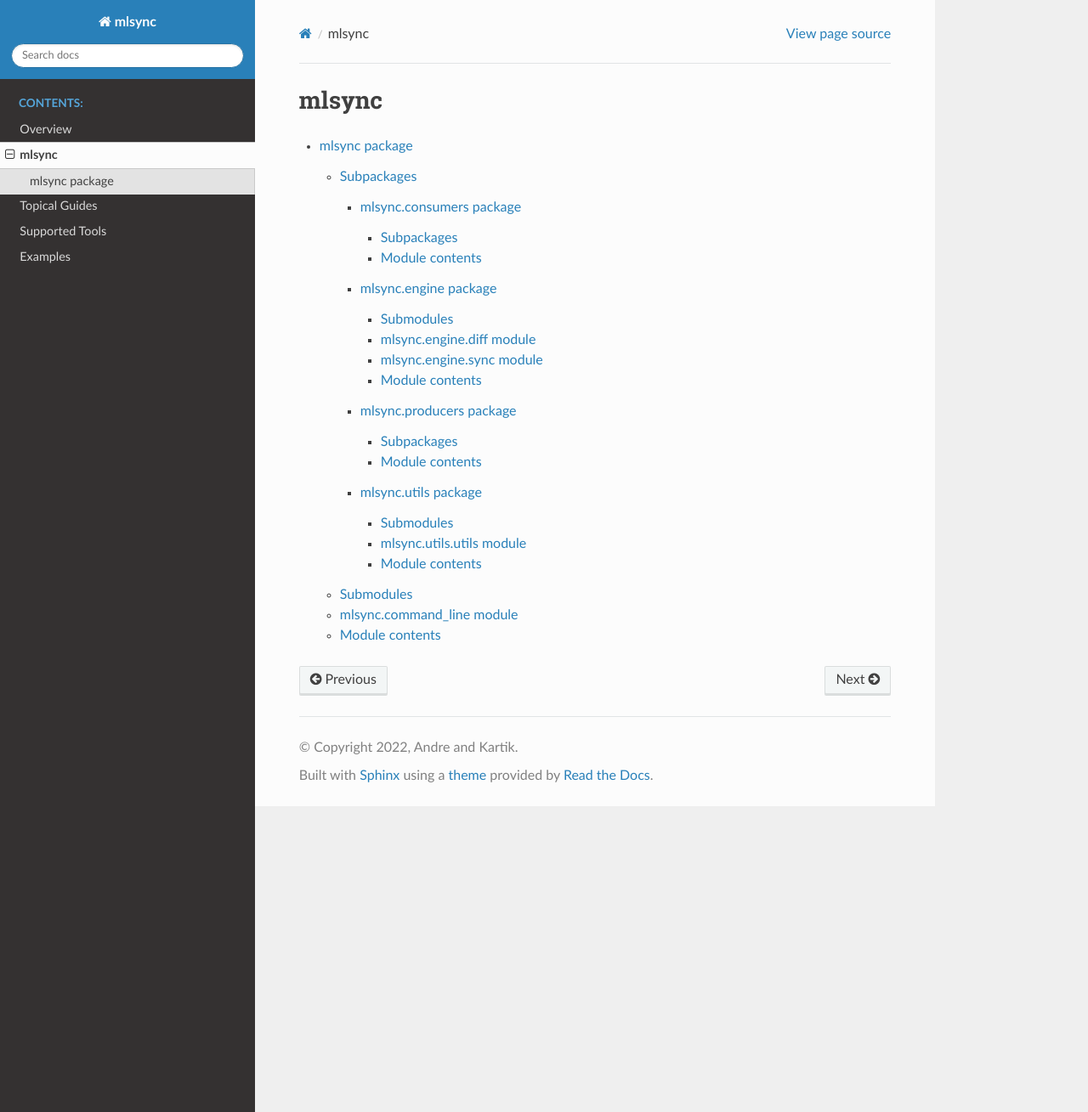
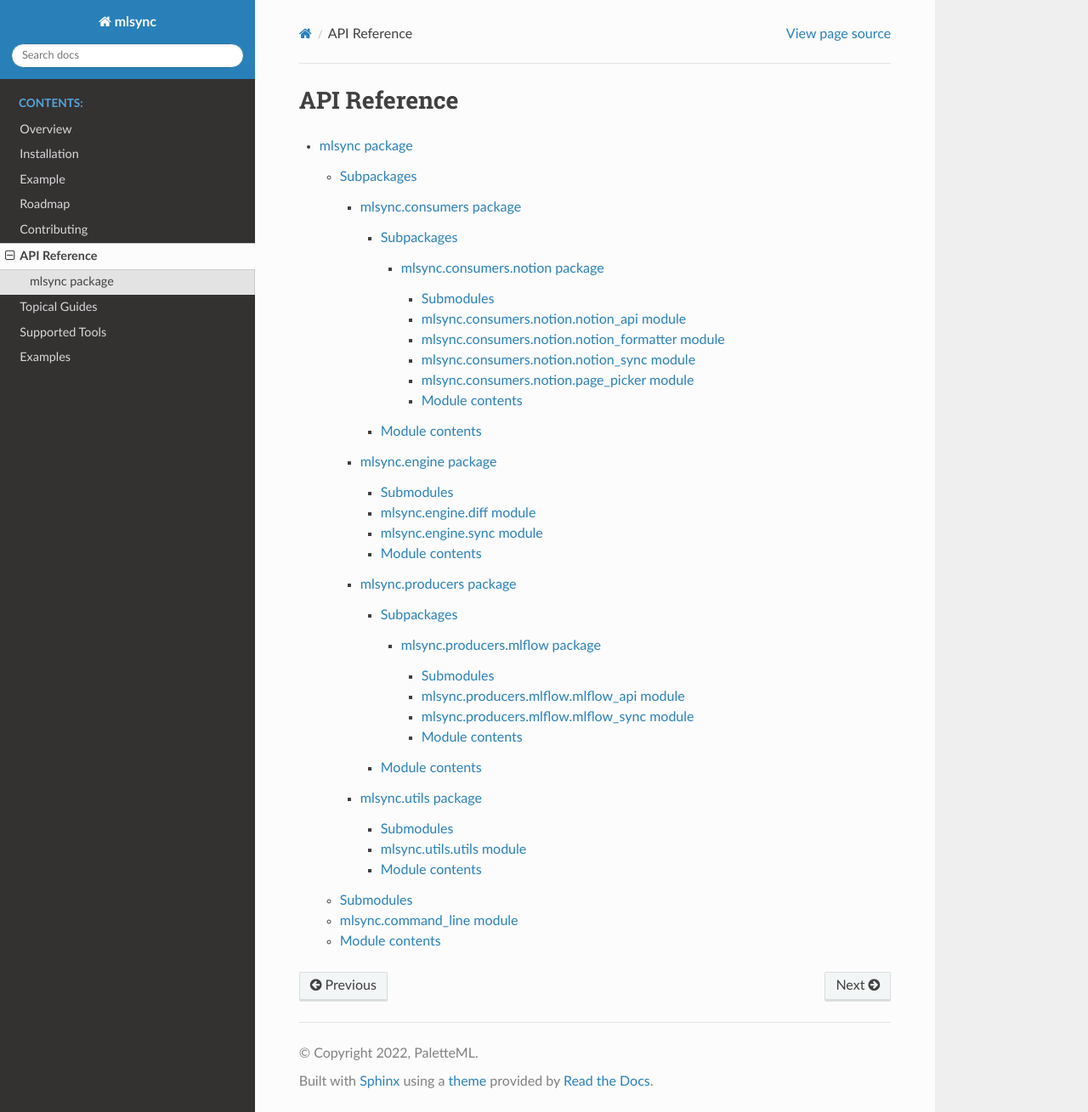
Before and after one commit to paletteml/mlsync, a Sphinx documentation site: the page built from docs/source/api/modules.rst, in a window 1280 px wide and 1309 px high. Shown: the whole window at 85% size. Built offline with Sphinx 7.4.7 and the Read the Docs theme 2.0.0, drawn with Linux system fonts in a browser that asks for light colours.

```diff
--- a/docs/source/api/modules.rst
+++ b/docs/source/api/modules.rst
@@ -1,7 +1,7 @@
-mlsync
+API Reference
 ======
 
 .. toctree::
-   :maxdepth: 4
+   :maxdepth: 6
 
    mlsync
--- a/docs/source/conf.py
+++ b/docs/source/conf.py
@@ -43,8 +43,8 @@ with readme_target.open("w") as outf:
 # -- Project information -----------------------------------------------------
 
 project = 'mlsync'
-copyright = '2022, Andre and Kartik'
-author = 'Andre and Kartik'
+copyright = '2022, PaletteML'
+author = 'PaletteML Team'
 
 # The full version, including alpha/beta/rc tags
 release = '0.1.0'
--- a/setup.py
+++ b/setup.py
@@ -10,7 +10,7 @@ setup(
     long_description=long_description,
     long_description_content_type="text/markdown",
     url='https://github.com/paletteml/mlsync',
-    author='Andre Terron and Kartik Hegde',
+    author='PaletteML Team',
     author_email='support@paletteml.com',
     license='Apache 2.0',
     packages=find_packages(include=['mlsync', 'mlsync.*']),
```
Also changed, not shown: README.md (+58 -9 lines), docs/source/readme.md (+35 -6 lines), misc/media/mlsync-arch.png (added), misc/media/mlsync.png (added).
